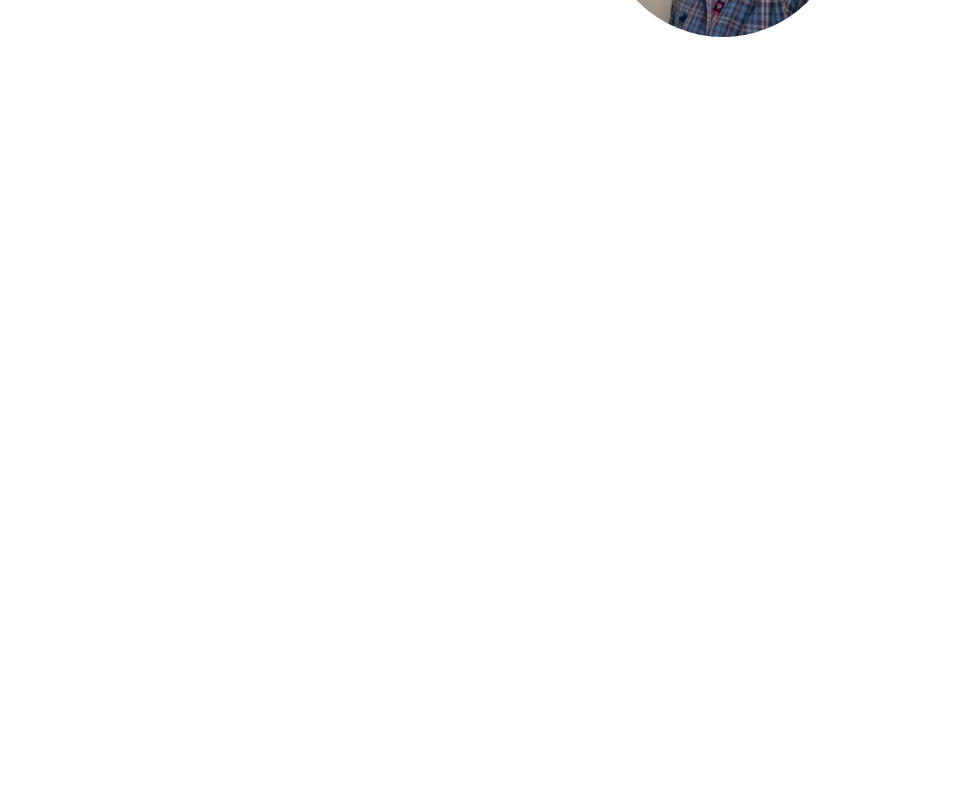
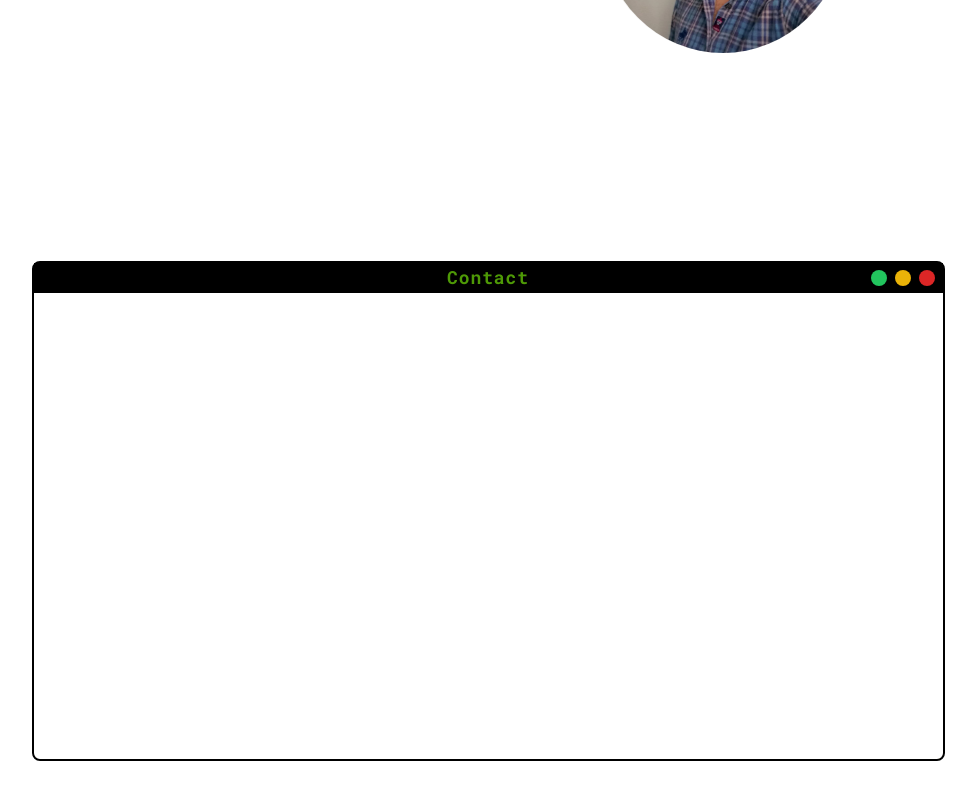
Before and after one commit to sercanio/homepage, a Next.js app: page /about in a window 1280 px wide. Shown: the part 416-1216 px from the top of the page, without its empty margins (152-1128 px from the left). Before the commit the page ends 800 px from the top, so only its background shows below. Built offline with nearby package versions, Linux system fonts and the light colour scheme.

Commit message:
Create contact component with console style

```diff
--- /dev/null
+++ b/components/Contact/index.tsx
@@ -0,0 +1,45 @@
+import React from 'react'
+
+const Contact = () => {
+  return (
+    <section className="flex flex-col justify-center items-center gap-4 w-full px-2 mb-28">
+      <div className="flex flex-col w-full sm:w-[913px] h-[500px] border-2 border-black rounded-lg">
+        <div className="grid grid-cols-12 h-8 w-full px-2 bg-black">
+          <div className="col-start-4 col-span-6">
+            <h1 className="text-center text-lg text-skin-primary font-bold font-mono tracking-wider">
+              Contact
+            </h1>
+          </div>
+          <div className="col-span-3 flex items-center justify-end gap-2">
+            <div className="w-4 h-4 bg-green-500 rounded-full "></div>
+            <div className="w-4 h-4 bg-yellow-500 rounded-full "></div>
+            <div className="w-4 h-4 bg-red-600 rounded-full "></div>
+          </div>
+        </div>
+        <div className="h-full w-full">
+          <svg
+            className="z-50 opacity-75 mix-blend-soft-light"
+            width="100%"
+            height="100%"
+          >
+            <filter id="pedroduarteisalegend">
+              <feTurbulence
+                type="fractalNoise"
+                baseFrequency="0.80"
+                numOctaves="5"
+                stitchTiles="stitch"
+              ></feTurbulence>
+            </filter>
+            <rect
+              width="100%"
+              height="100%"
+              filter="url(#pedroduarteisalegend)"
+            ></rect>
+          </svg>
+        </div>
+      </div>
+    </section>
+  )
+}
+
+export default Contact
--- a/pages/about/index.tsx
+++ b/pages/about/index.tsx
@@ -3,6 +3,7 @@ import Image from 'next/image'
 import Main from '../../components/Main'
 import Head from 'next/head'
 import Typewriter from 'typewriter-effect'
+import Contact from '../../components/Contact'
 
 const index: React.FC<any> = () => {
   return (
@@ -14,8 +15,8 @@ const index: React.FC<any> = () => {
           content="Sercan Ateş's personal blog & portfolio website"
         />
       </Head>
-      <Main className="flex pt-12 sm:pt-32">
-        <div className="flex flex-col justify-center gap-4 w-full">
+      <Main className="flex flex-col gap-52 sm:gap-16 h-full">
+        <section className="flex flex-col justify-start gap-4 w-full h-96 mt-20 sm:mt-36">
           <div className="flex flex-col gap-4 sm:gap-44 sm:flex-row justify-center items-center sm:items-start w-full">
             <Image
               src="/images/author.jpg"
@@ -61,7 +62,8 @@ const index: React.FC<any> = () => {
               </p>
             </div>
           </div>
-        </div>
+        </section>
+        <Contact />
       </Main>
     </>
   )
--- a/pages/layout.tsx
+++ b/pages/layout.tsx
@@ -15,9 +15,9 @@ const Layout = ({ children }: LayoutChildrenProps): JSX.Element => {
   return (
     <React.Fragment>
       <div
-        className={`${layoutClass} bg-skin-base text-skin-base w-full h-full color-transition`}
+        className={`${layoutClass} bg-skin-base text-skin-base w-full color-transition`}
       >
-        <div className="max-w-7xl mx-auto h-screen">
+        <div className="max-w-7xl mx-auto h-full">
           <Header />
           {children}
         </div>
--- a/styles/globals.css
+++ b/styles/globals.css
@@ -5,17 +5,16 @@
 @tailwind components;
 @tailwind utilities;
 
-
 @layer base {
   :root {
     --color-text-base: #1f2937;
-    --color-text-primary: #4E9A06;
+    --color-text-primary: #4e9a06;
     --color-text-secondary: #ffffff;
     --color-bg-base: #ffffff;
-    --color-bg-primary: #4E9A06;
+    --color-bg-primary: #4e9a06;
     --color-bg-secondary: #1f2937;
     --color-fill: #1f2937;
-    --color-border: #4E9A06;
+    --color-border: #4e9a06;
     --color-tilde: #22d3ee;
     --color-cursor: #155e75;
   }
```
